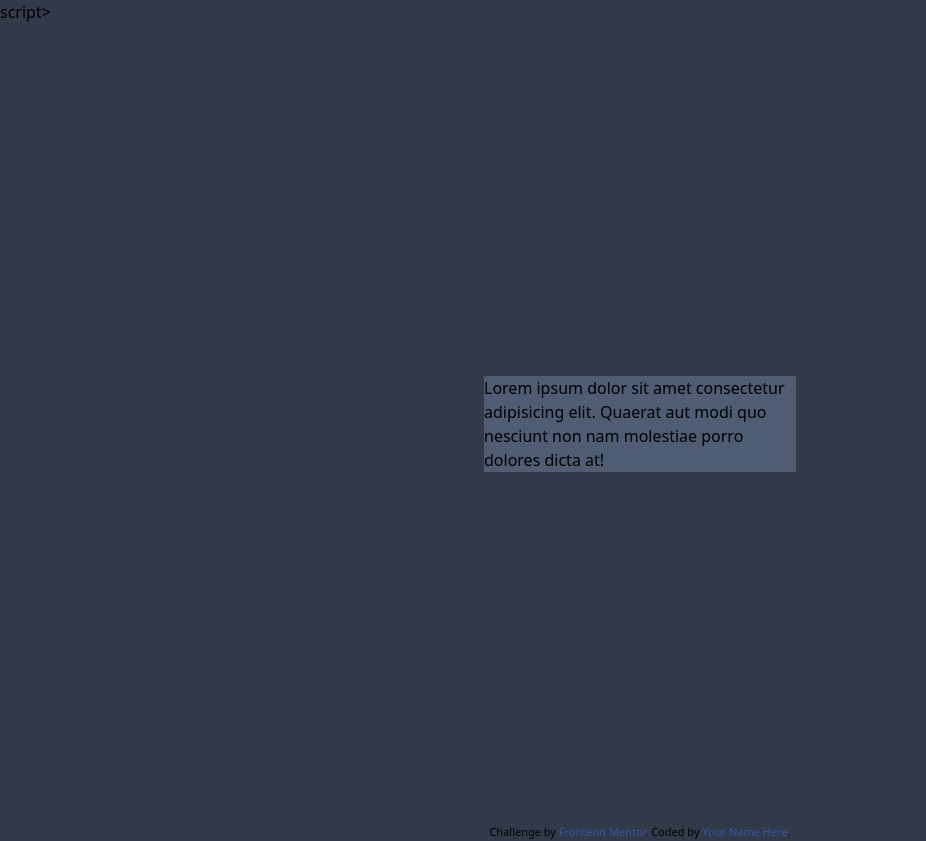
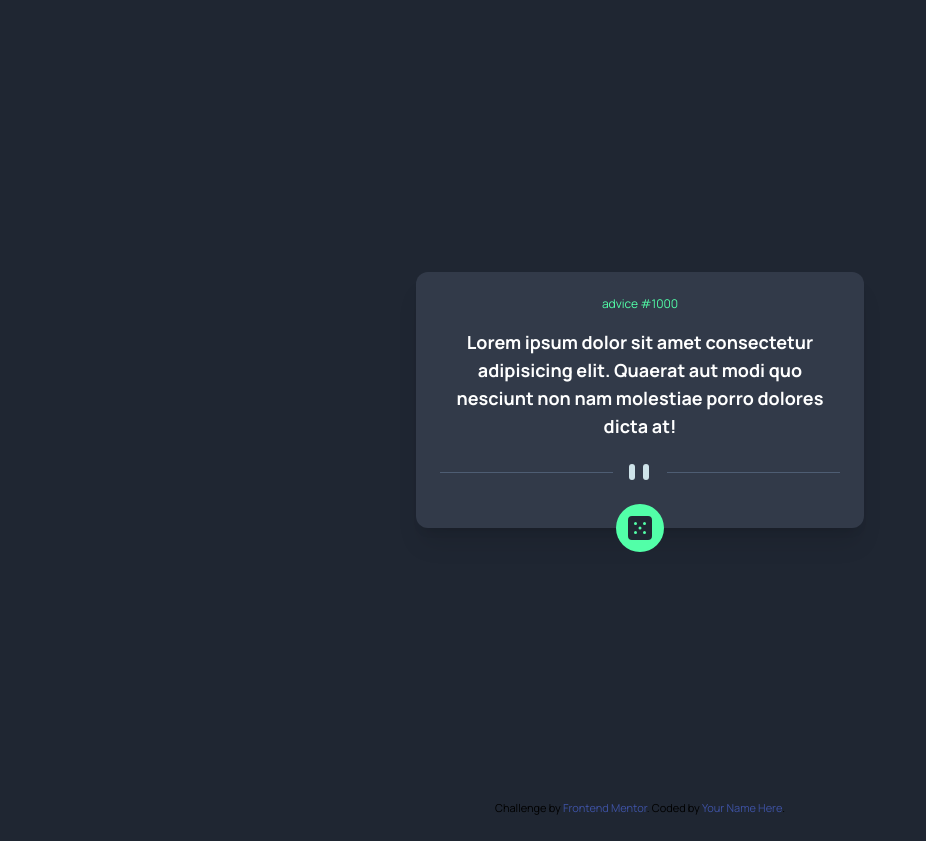
Before and after one commit to DanSAndDanD/advice-gererator, a website: page index.html in a window 1280 px wide. Shown: the whole page, without its empty margins (0-926 px from the left). After the commit the page ends 817 px from the top, so only its background shows below. Drawn offline with Linux system fonts and the light colour scheme.

Commit message:
Add advice html and styles

```diff
--- a/index.html
+++ b/index.html
@@ -19,15 +19,35 @@
       rel="stylesheet"
     />
 
-    <head src="/src/scripts/index.js"></head>script>
+    <head src="/src/scripts/index.js"></head>
   </head>
-  <body class="bg-dark-grayish-blue h-full">
+  <body class="bg-dark-blue h-full">
     <div class="flex justify-center items-center flex-col h-full p-4">
-      <div class="bg-grayish-blue md:w-1/4 ">
-        <h2 class="quote">Lorem ipsum dolor sit amet consectetur adipisicing elit. Quaerat aut modi quo nesciunt non nam molestiae porro dolores dicta at!
-        </h2>
-        <div></div>
-      </div>
+      <advice-generator class="bg-dark-grayish-blue max-w-md p-6 rounded-xl shadow-xl block">
+        <div>
+          <h3 class="text-center text-xs text-neon-green mb-4">advice #1000</h3>
+          <h2 class="quote text-white font-bold text-center text-lg p-15">Lorem ipsum dolor sit amet consectetur adipisicing elit. Quaerat aut modi quo nesciunt non nam molestiae porro dolores dicta at!
+          </h2>
+        </div>
+
+        <div class="max-w-full flex justify-between items-center gap-4 my-6">
+          <div class="border-t border-solid border-grayish-blue w-full"></div>
+          <svg width="50" height="16" xmlns="http://www.w3.org/2000/svg">
+            <g fill="#CEE3E9">
+              <rect width="6" height="16" rx="3"/>
+              <rect x="14" width="6" height="16" rx="3"/>
+            </g>
+          </svg>
+          <div class="border-t border-grayish-blue w-full"></div>
+        </div>
+
+        <div class="relative">
+          <button class="dice-circle bg-neon-green h-12 w-12 flex justify-center items-center rounded-full absolute left-1/2 -translate-x-1/2 hover:scale-110 active:invert transition-all">
+            <svg width="24" height="24" xmlns="http://www.w3.org/2000/svg"><path d="M20 0H4a4.005 4.005 0 0 0-4 4v16a4.005 4.005 0 0 0 4 4h16a4.005 4.005 0 0 0 4-4V4a4.005 4.005 0 0 0-4-4ZM7.5 18a1.5 1.5 0 1 1 0-3 1.5 1.5 0 0 1 0 3Zm0-9a1.5 1.5 0 1 1 0-3 1.5 1.5 0 0 1 0 3Zm4.5 4.5a1.5 1.5 0 1 1 0-3 1.5 1.5 0 0 1 0 3Zm4.5 4.5a1.5 1.5 0 1 1 0-3 1.5 1.5 0 0 1 0 3Zm0-9a1.5 1.5 0 1 1 0-3 1.5 1.5 0 0 1 0 3Z" fill="#202733"/></svg>
+          </button>
+        </div>
+
+      </advice-generator>
     </div>
 
     <div class="attribution">
--- a/src/styles/tailwind.css
+++ b/src/styles/tailwind.css
@@ -9,3 +9,7 @@
 .attribution a {
   color: hsl(228, 45%, 44%);
 }
+
+body {
+  @apply font-manrope
+}
```
Also changed, not shown: dist/styles/tailwind.css.
